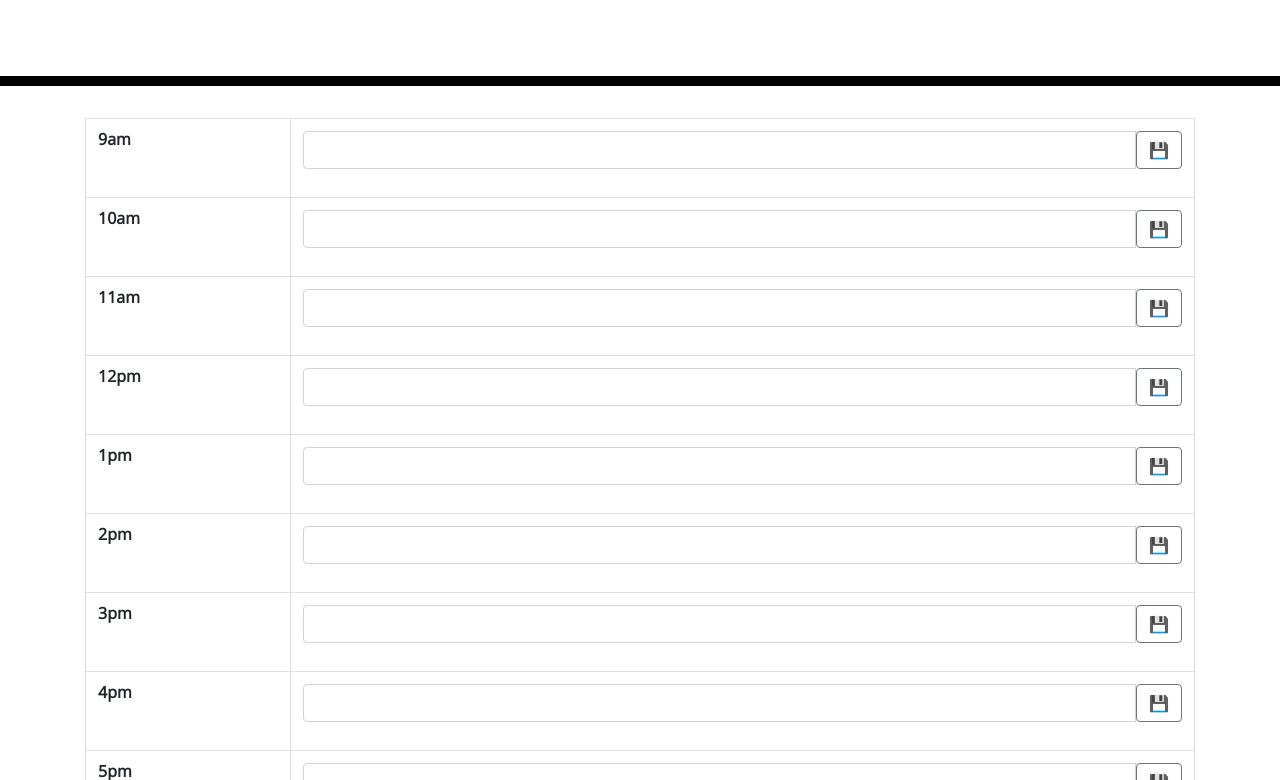
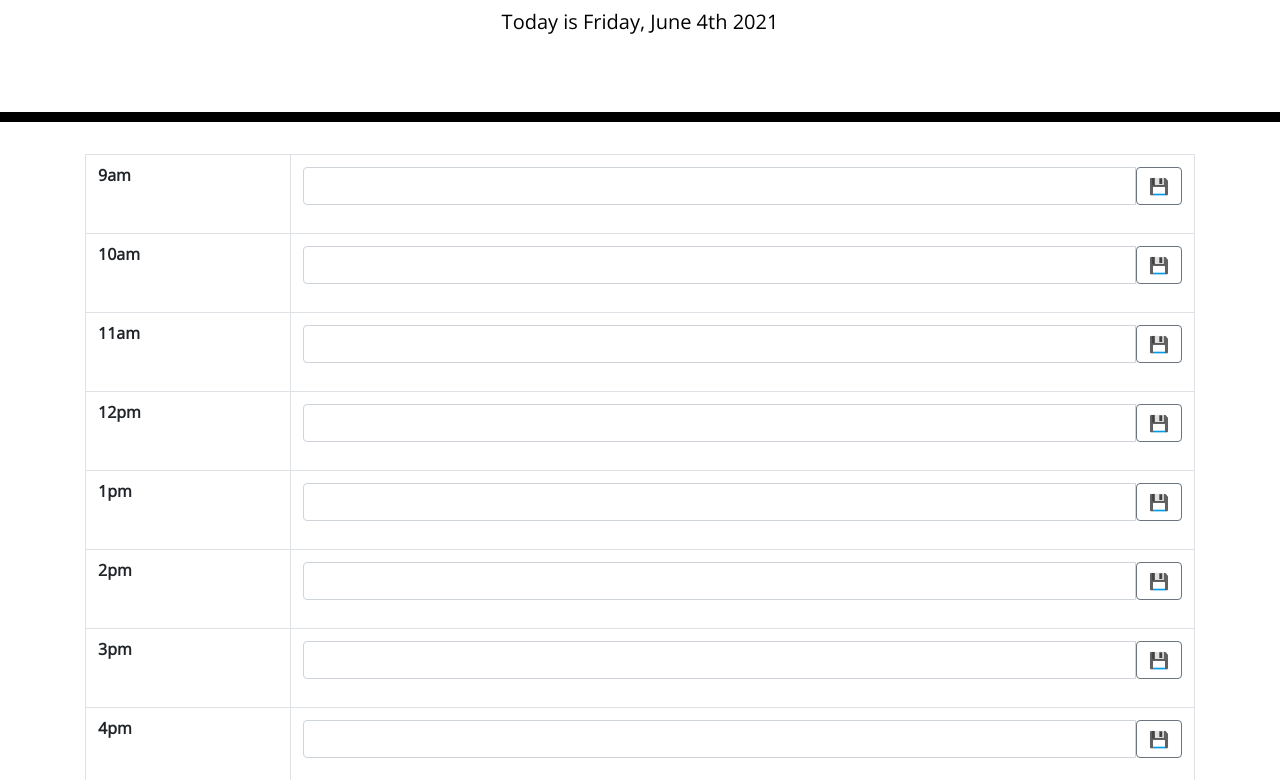
Before and after one commit to PRicoSaint/WorkDayScheduler, a plain HTML site: page index.html in a window 1280 px wide. Shown: the part 182-962 px from the top of the page. Drawn offline with nearby package versions, Linux system fonts and the light colour scheme.

Commit message:
Just made some minor changes and fixed the references in the variables so it would show correct time.

```diff
--- a/assets/js/script.js
+++ b/assets/js/script.js
@@ -15,7 +15,7 @@ var savebtn = $('#savebuttons');
 
 var currentDate = moment().format("dddd, MMMM Do YYYY");
 
-now.text('Today is ' + currentDate);
+nowDate.text('Today is ' + currentDate);
 
 var nowTime = moment().format("HH");
 
--- a/index.html
+++ b/index.html
@@ -18,6 +18,7 @@
       href="https://fonts.googleapis.com/css?family=Open+Sans&display=swap"
       rel="stylesheet"
     />
+    <link rel="stylesheet" href="https://code.jquery.com/ui/1.12.1/themes/base/jquery-ui.css" />
     <link rel="stylesheet" href="./assets/css/style.css" />
     <title>Work Day Scheduler</title>
   </head>
@@ -128,6 +129,7 @@
 
     <script src="https://cdnjs.cloudflare.com/ajax/libs/jquery/3.2.1/jquery.min.js"></script>
     <script src="https://cdnjs.cloudflare.com/ajax/libs/moment.js/2.24.0/moment.min.js"></script>
+    <script src="https://code.jquery.com/ui/1.12.1/jquery-ui.js"></script>
     <script src="./assets/js/script.js"></script>
   </body>
 </html>
```
